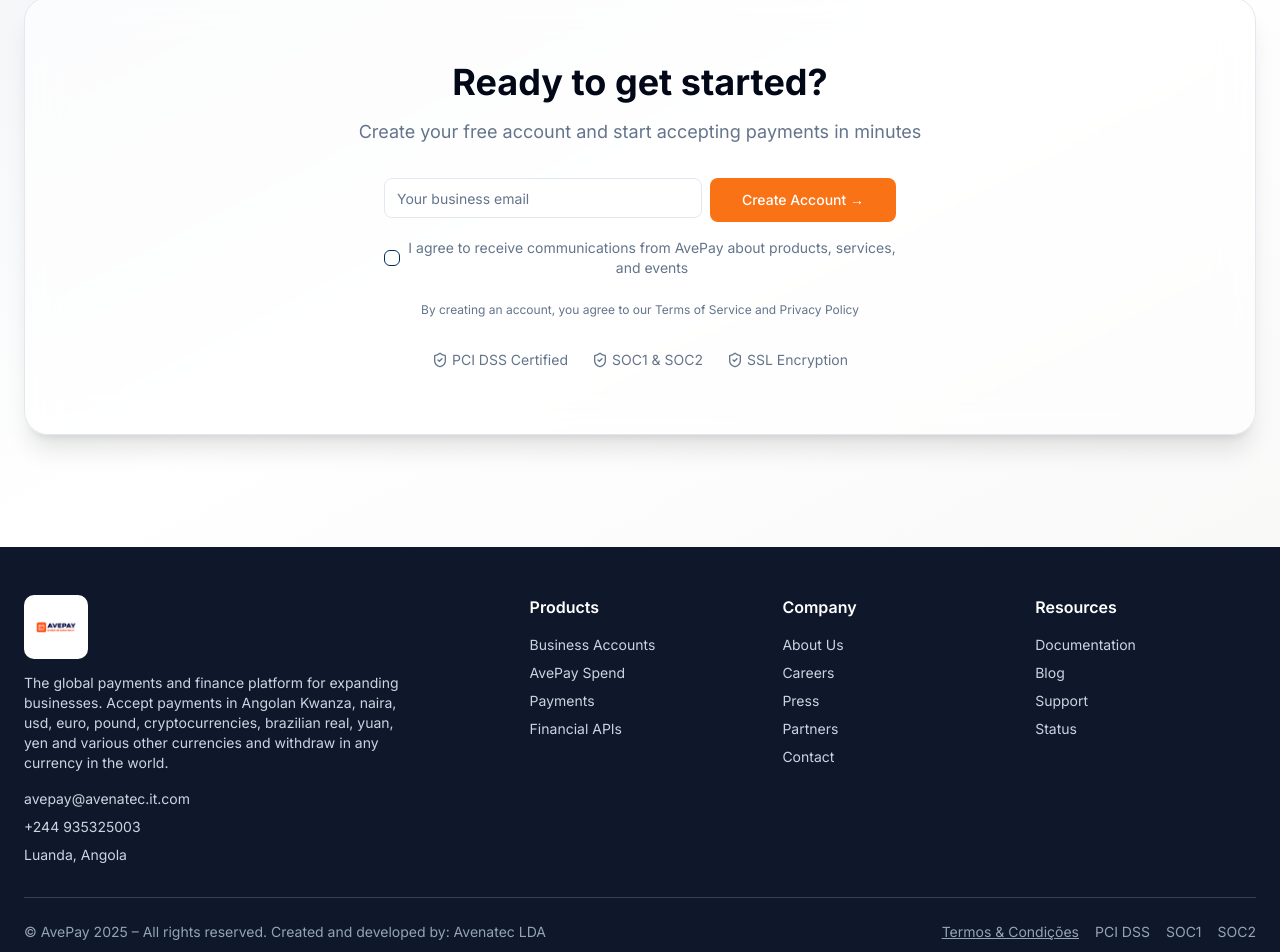
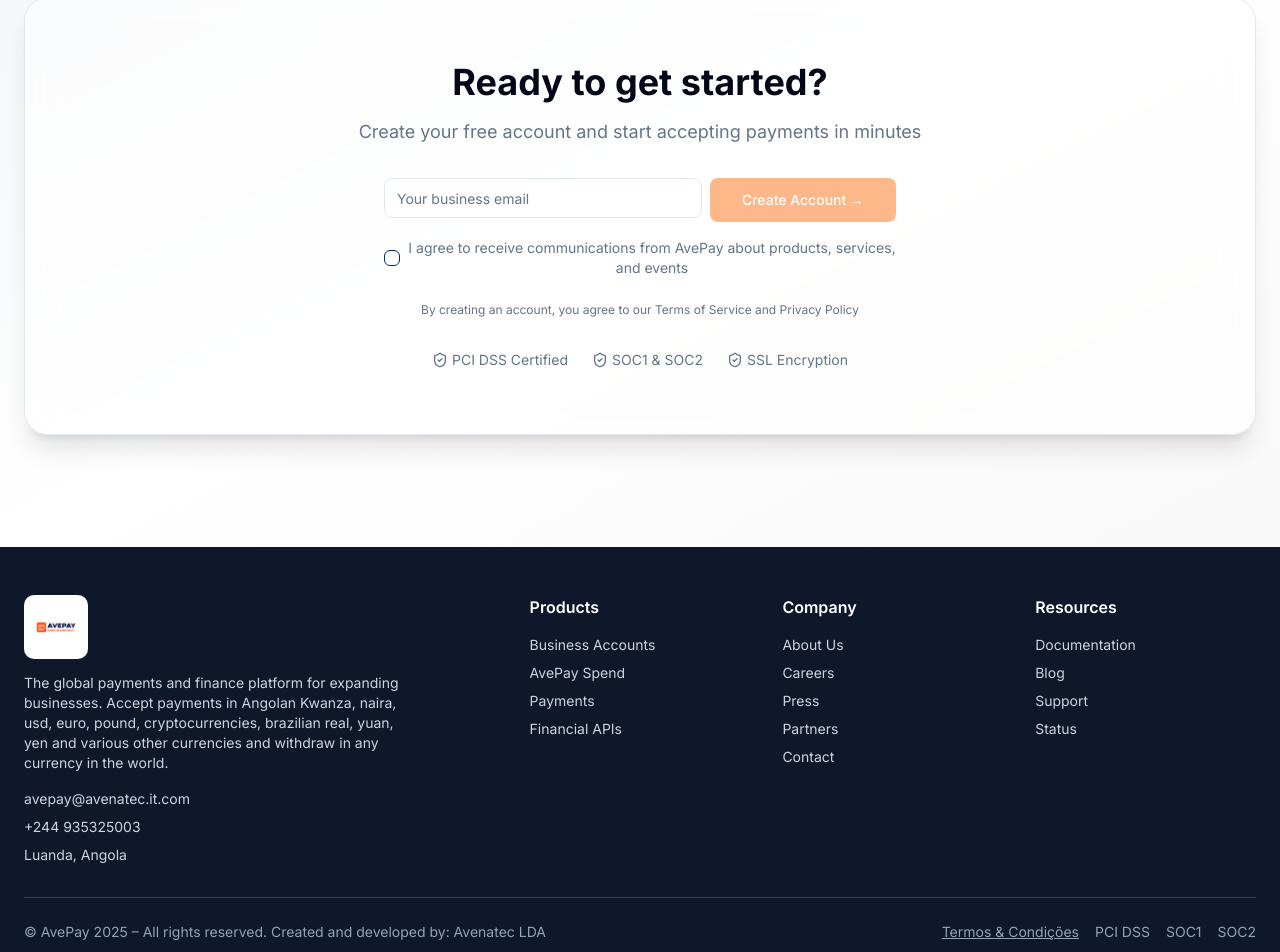
Before and after one commit to auxilio97/site-avepay-institucional1, a React (Vite) app: page / in a window 1280 px wide. Shown: the part 5935-6887 px from the top of the page. Built offline with nearby package versions, Linux system fonts and the light colour scheme.

Commit message:
[dyad] Adicionando validação ao formulário CTA - wrote 1 file(s)

```diff
--- a/src/components/landing/CTA.tsx
+++ b/src/components/landing/CTA.tsx
@@ -1,12 +1,20 @@
+import { useState } from "react";
 import { Button } from "@/components/ui/button";
 import { Checkbox } from "@/components/ui/checkbox";
 import { Input } from "@/components/ui/input";
 import { ShieldCheck } from "lucide-react";
 import { useTranslation } from "react-i18next";
+import { cn } from "@/lib/utils";
 
 export const CTA = () => {
   const { t } = useTranslation();
   const complianceItems = t("cta.compliance", { returnObjects: true }) as string[];
+
+  const [email, setEmail] = useState("");
+  const [agreed, setAgreed] = useState(false);
+
+  const isValidEmail = /^[^\s@]+@[^\s@]+\.[^\s@]+$/.test(email);
+  const isButtonDisabled = !isValidEmail || !agreed;
 
   return (
     <section className="py-20 md:py-28 bg-gradient-to-br from-primary/5 via-background to-accent/5">
@@ -18,14 +26,36 @@ export const CTA = () => {
           </p>
           <div className="max-w-lg mx-auto">
             <div className="flex flex-col sm:flex-row gap-2 mb-4">
-              <Input type="email" placeholder={t("cta.placeholder")} className="flex-grow" />
-              <a href="https://avepaygateway.avenatec.it.com" target="_blank" rel="noopener noreferrer">
-                <Button size="lg" className="bg-orange-500 hover:bg-primary text-white">{t("cta.button")}</Button>
+              <Input
+                type="email"
+                placeholder={t("cta.placeholder")}
+                className="flex-grow"
+                value={email}
+                onChange={(e) => setEmail(e.target.value)}
+              />
+              <a
+                href="https://avepaygateway.avenatec.it.com"
+                target="_blank"
+                rel="noopener noreferrer"
+                className={cn(isButtonDisabled && "cursor-not-allowed")}
+                onClick={(e) => isButtonDisabled && e.preventDefault()}
+              >
+                <Button
+                  size="lg"
+                  className="bg-orange-500 hover:bg-primary text-white w-full sm:w-auto"
+                  disabled={isButtonDisabled}
+                >
+                  {t("cta.button")}
+                </Button>
               </a>
             </div>
             <div className="flex items-center justify-center space-x-2 mb-6">
-              <Checkbox id="terms" />
-              <label htmlFor="terms" className="text-sm text-muted-foreground">
+              <Checkbox
+                id="terms"
+                checked={agreed}
+                onCheckedChange={(checked) => setAgreed(checked as boolean)}
+              />
+              <label htmlFor="terms" className="text-sm text-muted-foreground cursor-pointer">
                 {t("cta.agreement")}
               </label>
             </div>
```
